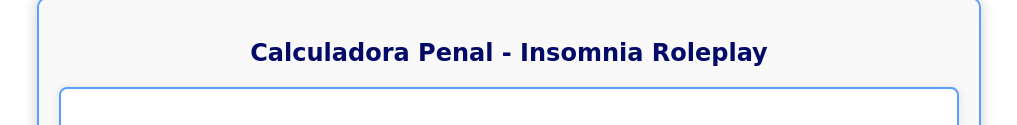
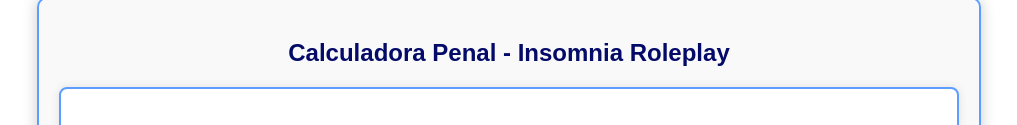
Before and after one commit to FittiBR/calcpenal.github.io, a plain HTML site: page index.html in a window 1280 px wide. Shown: the part 248-373 px from the top of the page, without its empty margins (131-1148 px from the left). Drawn offline with Linux system fonts and the light colour scheme.

Commit message:
Update index.html

```diff
--- a/index.html
+++ b/index.html
@@ -202,7 +202,7 @@
   </div>
 
   <div class="container">
-    <h2 style="font-family:cursive;">Calculadora Penal - Insomnia Roleplay</h2>
+    <h2>Calculadora Penal - Insomnia Roleplay</h2>
     <div class="main-container">
       <div class="top-section">
         <div class="crime-section">
```
